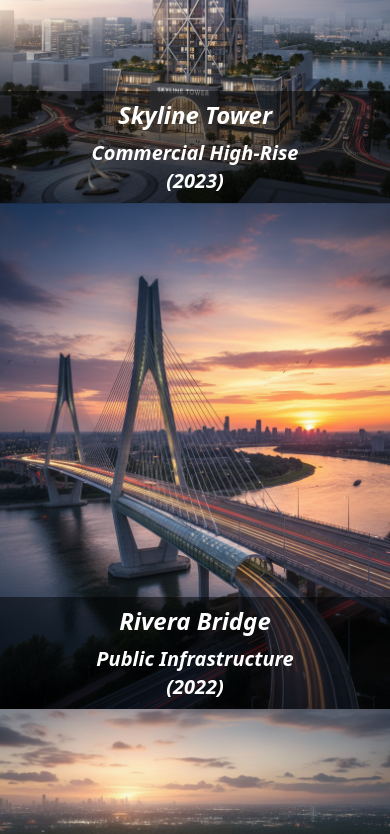
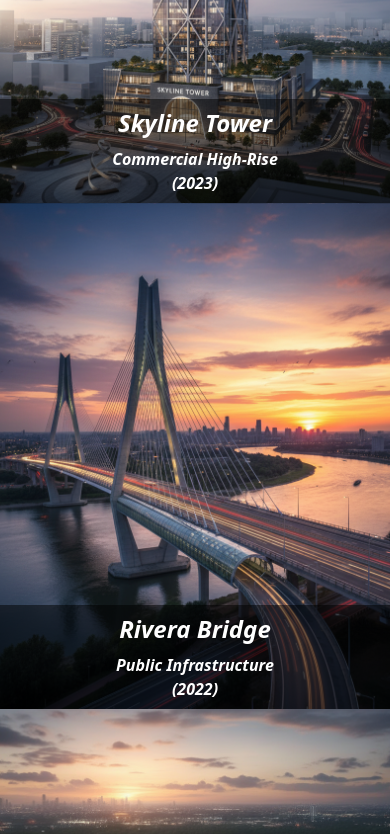
Before and after one commit to khianvictorycalderon/Exponentium-Construction, a React (Vite) app: page / in a window 390 px wide. Shown: the part 2560-3394 px from the top of the page. Built offline with nearby package versions, Linux system fonts and the light colour scheme.

Commit message:
Fixed text sizes

```diff
--- a/src/components/projects-card.tsx
+++ b/src/components/projects-card.tsx
@@ -23,8 +23,8 @@ export const ProjectCard = ({
         >
         <div className="bg-black/50 text-white py-2 md:py-4 lg:py-8 text-center">
             <h2 className="text-2xl md:text-3xl lg:text-4xl italic font-semibold">{title}</h2>
-            <h3 className="pt-2 md:pt-4 font-semibold italic text-xl">{description}</h3>
-            <h3 className="font-semibold italic text-xl">({year})</h3>
+            <h3 className="pt-2 md:pt-4 font-semibold italic text-base md:text-lg lg:text-xl">{description}</h3>
+            <h3 className="font-semibold italic text-base md:text-lg lg:text-xl">({year})</h3>
         </div>
     </div>
 );
```
